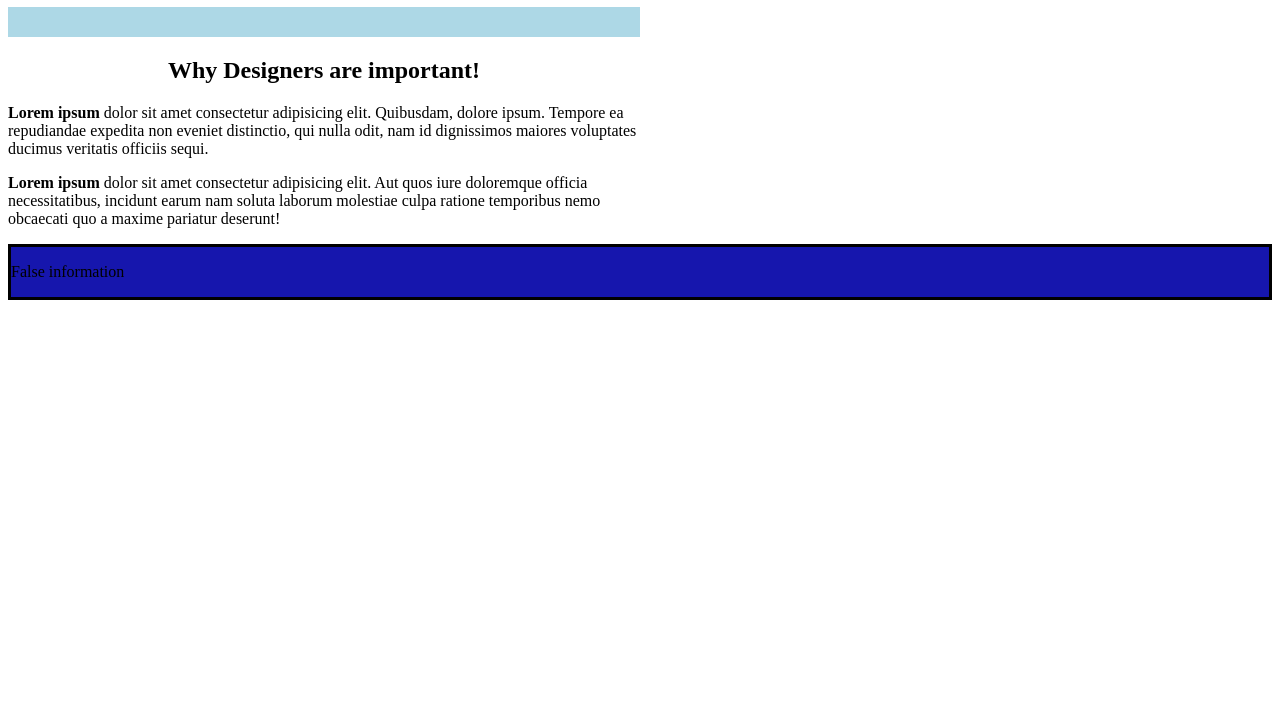
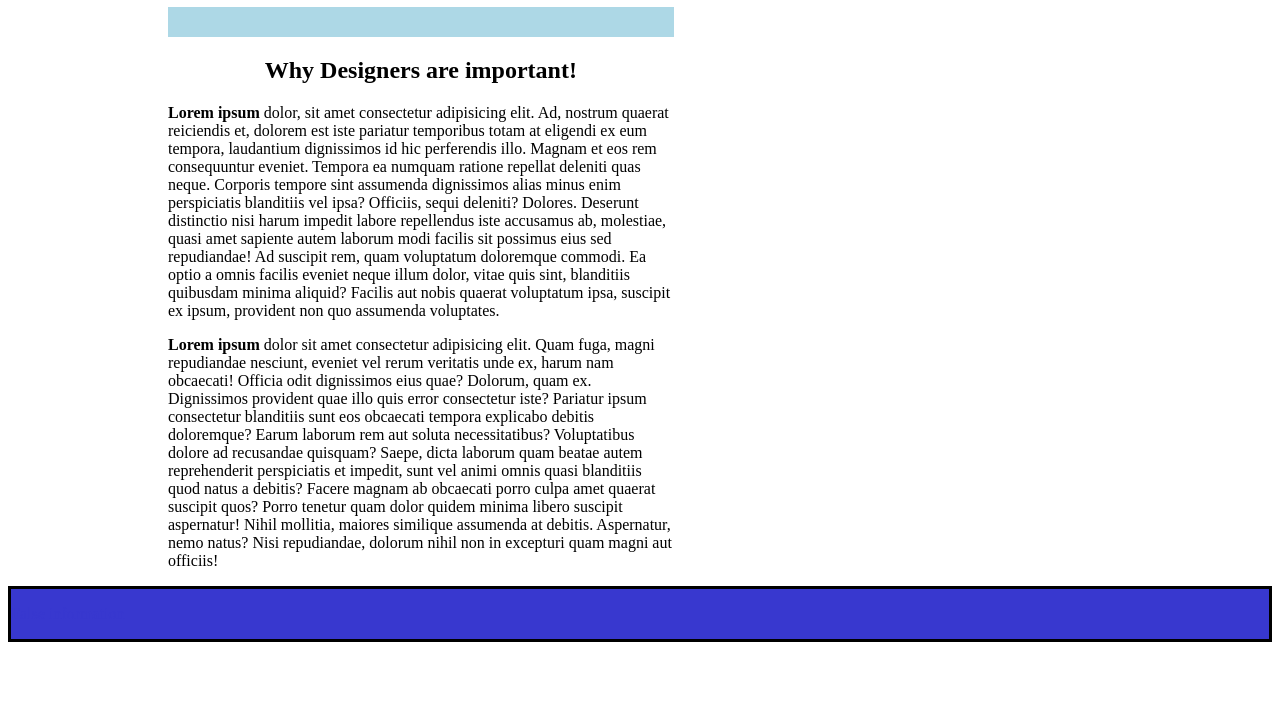
Before and after one commit to JordanJStone/resume-development, a plain HTML site: page index.html in a window 1280 px wide. Shown: the part 73-800 px from the top of the page. Drawn offline with Linux system fonts and the light colour scheme.

Commit message:
50% complete

```diff
--- a/index.html
+++ b/index.html
@@ -18,20 +18,38 @@
         </section>
         <section>
             <div>
-                <p><b>Lorem ipsum</b> dolor sit amet consectetur adipisicing elit. Quibusdam, dolore ipsum. Tempore ea
-                    repudiandae expedita non eveniet distinctio, qui nulla odit, nam id dignissimos maiores voluptates
-                    ducimus veritatis officiis sequi.</p>
+                <p><b>Lorem ipsum</b> dolor, sit amet consectetur adipisicing elit. Ad, nostrum quaerat reiciendis et,
+                    dolorem est iste pariatur temporibus totam at eligendi ex eum tempora, laudantium dignissimos id hic
+                    perferendis illo.
+                    Magnam et eos rem consequuntur eveniet. Tempora ea numquam ratione repellat deleniti quas neque.
+                    Corporis tempore sint assumenda dignissimos alias minus enim perspiciatis blanditiis vel ipsa?
+                    Officiis, sequi deleniti? Dolores.
+                    Deserunt distinctio nisi harum impedit labore repellendus iste accusamus ab, molestiae, quasi amet
+                    sapiente autem laborum modi facilis sit possimus eius sed repudiandae! Ad suscipit rem, quam
+                    voluptatum doloremque commodi.
+                    Ea optio a omnis facilis eveniet neque illum dolor, vitae quis sint, blanditiis quibusdam minima
+                    aliquid? Facilis aut nobis quaerat voluptatum ipsa, suscipit ex ipsum, provident non quo assumenda
+                    voluptates.
             </div>
             <div>
-                <p><b>Lorem ipsum</b> dolor sit amet consectetur adipisicing elit. Aut quos iure doloremque officia
-                    necessitatibus, incidunt earum nam soluta laborum molestiae culpa ratione temporibus nemo obcaecati
-                    quo a maxime pariatur deserunt!
+                <p><b>Lorem ipsum</b> dolor sit amet consectetur adipisicing elit. Quam fuga, magni repudiandae
+                    nesciunt, eveniet vel rerum veritatis unde ex, harum nam obcaecati! Officia odit dignissimos eius
+                    quae? Dolorum, quam ex.
+                    Dignissimos provident quae illo quis error consectetur iste? Pariatur ipsum consectetur blanditiis
+                    sunt eos obcaecati tempora explicabo debitis doloremque? Earum laborum rem aut soluta
+                    necessitatibus? Voluptatibus dolore ad recusandae quisquam?
+                    Saepe, dicta laborum quam beatae autem reprehenderit perspiciatis et impedit, sunt vel animi omnis
+                    quasi blanditiis quod natus a debitis? Facere magnam ab obcaecati porro culpa amet quaerat suscipit
+                    quos?
+                    Porro tenetur quam dolor quidem minima libero suscipit aspernatur! Nihil mollitia, maiores similique
+                    assumenda at debitis. Aspernatur, nemo natus? Nisi repudiandae, dolorum nihil non in excepturi quam
+                    magni aut officiis!
                 </p>
             </div>
         </section>
 
     </main>
-    <footer>
+    <footer id="footer">
         <p>False information</p>
     </footer>
 
--- a/style.css
+++ b/style.css
@@ -1,11 +1,12 @@
 header {
-    background-color: rgb(22, 22, 173);
+    background-color: rgb(56, 56, 207);
     text-align: center;
 }
 
 #themain {
     border-top: 30px solid lightblue;
-    width: 50%;
+    width: 40%;
+    margin-left: 10em;
 }
 
 main h1 {
@@ -20,7 +21,13 @@ header h1 {
     color:white;
 }
 
-footer {
+#footer {
     border-style: solid;
-    background-color: rgb(22, 22, 173);
+    background-color: rgb(56, 56, 207);
+    position: relative;
+    bottom: 0;
 }
+
+footer p {
+    color: rgb(56, 56, 207);
+}
```
